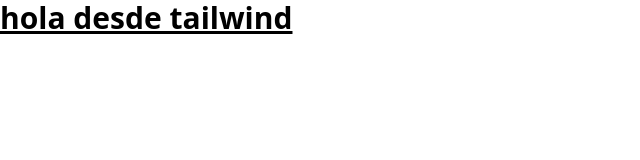
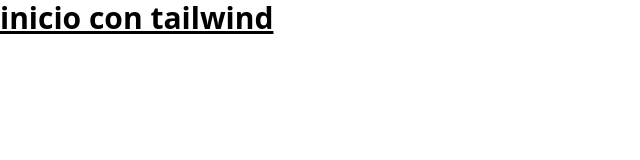
Before and after one commit to RcarlosAA/1er_examen_web, a website: page index.html in a window 1280 px wide. Shown: the whole page, without its empty margins (0-640 px from the left). Drawn offline with Linux system fonts and the light colour scheme.

Commit message:
inciooo tailwind

```diff
--- a/index.html
+++ b/index.html
@@ -7,7 +7,7 @@
 </head>
 <body>
   <h1 class="text-3xl font-bold underline">
-    hola desde tailwind
+    inicio con tailwind
   </h1>
 </body>
 </html>
```
